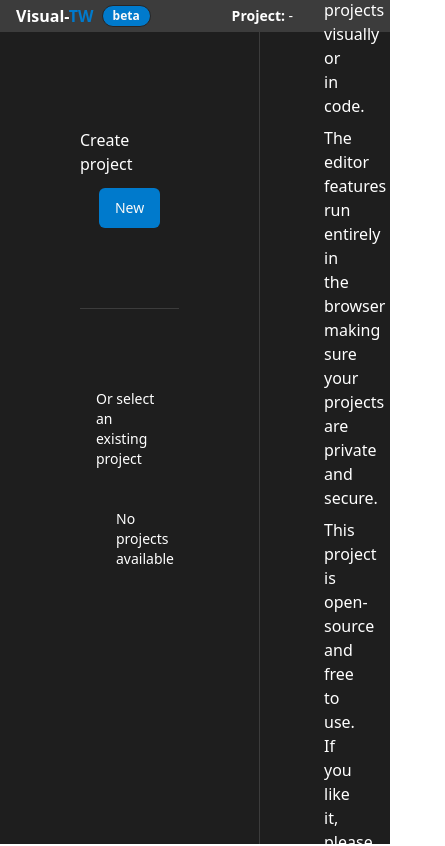
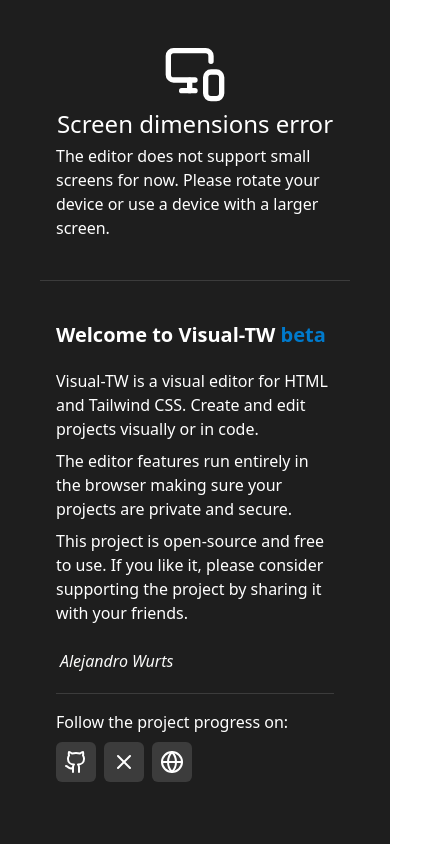
Before and after one commit to Alwurts/visual-tw, a React (Vite) app: page / in a window 390 px wide. Shown: the top 846 px of the page, 445 px wide, since content can reach past the window. Built offline with nearby package versions, Linux system fonts and the light colour scheme.

Commit message:
feat: Update beta demo link in README and Home components
The beta demo link in the README and Home components has been updated to reflect the current state of the Visual-TW beta. This change ensures that users are directed to the correct URL for accessing the beta demo.

```diff
--- a/package.json
+++ b/package.json
@@ -1,7 +1,7 @@
 {
-  "name": "ui-wysiwyg-editor",
+  "name": "visual-tw",
   "private": true,
-  "version": "0.0.0",
+  "version": "0.0.1",
   "type": "module",
   "scripts": {
     "dev": "vite",
--- a/src/App.tsx
+++ b/src/App.tsx
@@ -11,6 +11,8 @@
 import BaseLayout from "./components/layout/Base";
 import RightNavigation from "./components/RightNavigation";
 import { useEditorManager } from "./hooks/useEditorManager";
+import useCheckScreenDimensions from "./hooks/useCheckScreenDimensions";
+import OrientationError from "./components/layout/OrientationError";
 
 function App() {
   const projectName = useEditorManager((state) => state.project?.name);
@@ -32,6 +34,12 @@
   const isRightSideActive = useMemo(() => {
     return Object.values(tabManager.right).filter((v) => v).length === 0;
   }, [tabManager.right]);
+
+  const isIncorrectScreen = useCheckScreenDimensions();
+
+  if (isIncorrectScreen) {
+    return <OrientationError />;
+  }
 
   return (
     <BaseLayout
--- a/src/Home.tsx
+++ b/src/Home.tsx
@@ -15,6 +15,8 @@
 } from "./components/ui/dropdown-menu";
 import { cn } from "./lib/utils";
 import XIcon from "./components/icons/XIcon";
+import useCheckScreenDimensions from "./hooks/useCheckScreenDimensions";
+import OrientationError from "./components/layout/OrientationError";
 
 function Home() {
   const navigate = useNavigate();
@@ -30,9 +32,18 @@
     fetchProjects();
   }, []);
 
+  const isIncorrectScreen = useCheckScreenDimensions();
+
+  if (isIncorrectScreen) {
+    return <OrientationError />;
+  }
+
   return (
-    <BaseLayout projectName="No project selected" className="flex items-center">
-      <div className="flex h-full w-full flex-col items-stretch space-y-20 overflow-y-auto px-20 py-24 scrollbar scrollbar-thumb-neutral-700">
+    <BaseLayout
+      projectName="No project selected"
+      className="flex flex-col items-center md:flex-row"
+    >
+      <div className="flex h-full w-full flex-col items-stretch space-y-16 overflow-y-auto px-20 py-14 scrollbar scrollbar-thumb-neutral-700">
         <div className="flex flex-col items-center space-y-3">
           <h2 className="text-white">Create project</h2>
           <NewProject />
@@ -65,7 +76,7 @@
                         {new Date(project.updatedAt).toLocaleString()}
                       </p>
                     </div>
-                    <div className="w-40 ml-auto mr-10 rounded-md bg-editor-gray-light">
+                    <div className="ml-auto mr-10 w-40 rounded-md bg-editor-gray-light">
                       <img
                         src={project.screenshot}
                         alt="Screenshot at commit"
@@ -117,10 +128,11 @@
         orientation="vertical"
         className="dark:bg-editor-gray-medium"
       />
-      <div className="w-4/12 flex-initial px-16 text-white">
+      <div className="h-full w-4/12 flex-initial overflow-y-auto px-4 py-10 text-white scrollbar scrollbar-thumb-neutral-700 lg:px-16">
         <div>
           <h2 className="mb-5 text-xl font-bold text-white">
             Welcome to Visual-TW
+            <span className="text-editor-accent"> beta</span>
           </h2>
           <p className="text-white">
             Visual-TW is a visual editor for HTML and Tailwind CSS. Create and
--- a/src/components/CodeViewer.tsx
+++ b/src/components/CodeViewer.tsx
@@ -57,6 +57,8 @@
 
   useEffect(() => {
     const viewerMessage = ({ data: message }: MessageEvent<ViewerMessage>) => {
+      // TODO Have a message handler function that check the origin of the message
+      // implement env variable for the origin
       if (message.type === "viewer-element-selected") {
         selectElement(message.data.uuid);
 
@@ -68,6 +70,9 @@
       window.removeEventListener("message", viewerMessage);
     };
   }, [iframeRef, selectElement]);
+
+  // TODO Check security around passing html content to srcDoc
+  // Enable sandbox and csp
 
   return (
     <div className="flex h-full flex-col">
--- a/src/components/ProjectsDropdown.tsx
+++ b/src/components/ProjectsDropdown.tsx
@@ -60,7 +60,10 @@
         </Button>
       </DropdownMenuTrigger>
 
-      <DropdownMenuContent align="center" className="mt-1 w-[400px] py-2">
+      <DropdownMenuContent
+        align="center"
+        className="mt-1 max-h-96 w-[400px] overflow-y-auto py-2"
+      >
         {screen === "initial" ? (
           <>
             <DropdownMenuGroup>
--- /dev/null
+++ b/src/components/layout/OrientationError.tsx
@@ -0,0 +1,82 @@
+import { Github, Globe, MonitorSmartphone, XIcon } from "lucide-react";
+import { buttonVariants } from "../ui/button";
+import { cn } from "@/lib/utils";
+import { Separator } from "../ui/separator";
+
+export default function OrientationError() {
+  // Uncaught ReferenceError: path is not defined
+  return (
+    <div className="flex h-screen flex-col  items-center justify-start overflow-y-auto bg-editor-black px-10 text-white scrollbar scrollbar-thumb-neutral-700">
+      <div className="my-10 flex  flex-col items-center space-y-1 px-4">
+        <MonitorSmartphone className="h-16 w-16" />
+        <h1 className="text-2xl">Screen dimensions error</h1>
+        <p className="">
+          The editor does not support small screens for now. Please rotate your
+          device or use a device with a larger screen.
+        </p>
+      </div>
+      <Separator className="dark:bg-editor-gray-medium" />
+
+      <div className="my-10 flex-initial px-4 text-white lg:px-16">
+        <div>
+          <h2 className="mb-5 text-xl font-bold text-white">
+            Welcome to Visual-TW
+            <span className="text-editor-accent"> beta</span>
+          </h2>
+          <p className="text-white">
+            Visual-TW is a visual editor for HTML and Tailwind CSS. Create and
+            edit projects visually or in code.
+          </p>
+          <p className="mt-2">
+            The editor features run entirely in the browser making sure your
+            projects are private and secure.
+          </p>
+          <p className="mt-2">
+            This project is open-source and free to use. If you like it, please
+            consider supporting the project by sharing it with your friends.
+          </p>
+          <a
+            className={cn(
+              buttonVariants({ variant: "link", size: "tool" }),
+              "mt-5 text-base font-normal italic dark:hover:text-editor-accent",
+            )}
+            href="https://www.alwurts.com"
+            target="_blank"
+          >
+            Alejandro Wurts
+          </a>
+        </div>
+        <Separator className="my-4 dark:bg-editor-gray-medium" />
+        <div className="space-y-2">
+          <p className="">Follow the project progress on:</p>
+          <div className="flex space-x-2">
+            <a
+              className={buttonVariants({ variant: "tool", size: "icon" })}
+              href="https://github.com/Alwurts/visual-tw"
+              target="_blank"
+              title="View on Github"
+            >
+              <Github className="h-6 w-6 dark:text-white" />
+            </a>
+            <a
+              className={buttonVariants({ variant: "tool", size: "icon" })}
+              href="https://twitter.com/Alwurts"
+              target="_blank"
+              title="Follow on X"
+            >
+              <XIcon className="h-6 w-6 dark:text-white" />
+            </a>
+            <a
+              className={buttonVariants({ variant: "tool", size: "icon" })}
+              href="https://www.alwurts.com"
+              target="_blank"
+              title="View on alwurts.com"
+            >
+              <Globe className="h-6 w-6 dark:text-white" />
+            </a>
+          </div>
+        </div>
+      </div>
+    </div>
+  );
+}
--- /dev/null
+++ b/src/hooks/useCheckScreenDimensions.ts
@@ -0,0 +1,22 @@
+import { useEffect, useState } from "react";
+
+export default function useCheckScreenDimensions() {
+  const [isError, setIsError] = useState(
+    window.innerWidth < 768,
+  );
+
+  useEffect(() => {
+    const handleResize = () => {
+      setIsError(
+        window.innerWidth < 768,
+      );
+    };
+
+    window.addEventListener("resize", handleResize);
+    return () => {
+      window.removeEventListener("resize", handleResize);
+    };
+  }, []);
+
+  return isError;
+}
```
Also changed, not shown: 1 other file (tests, documents, lock files or other folders).
